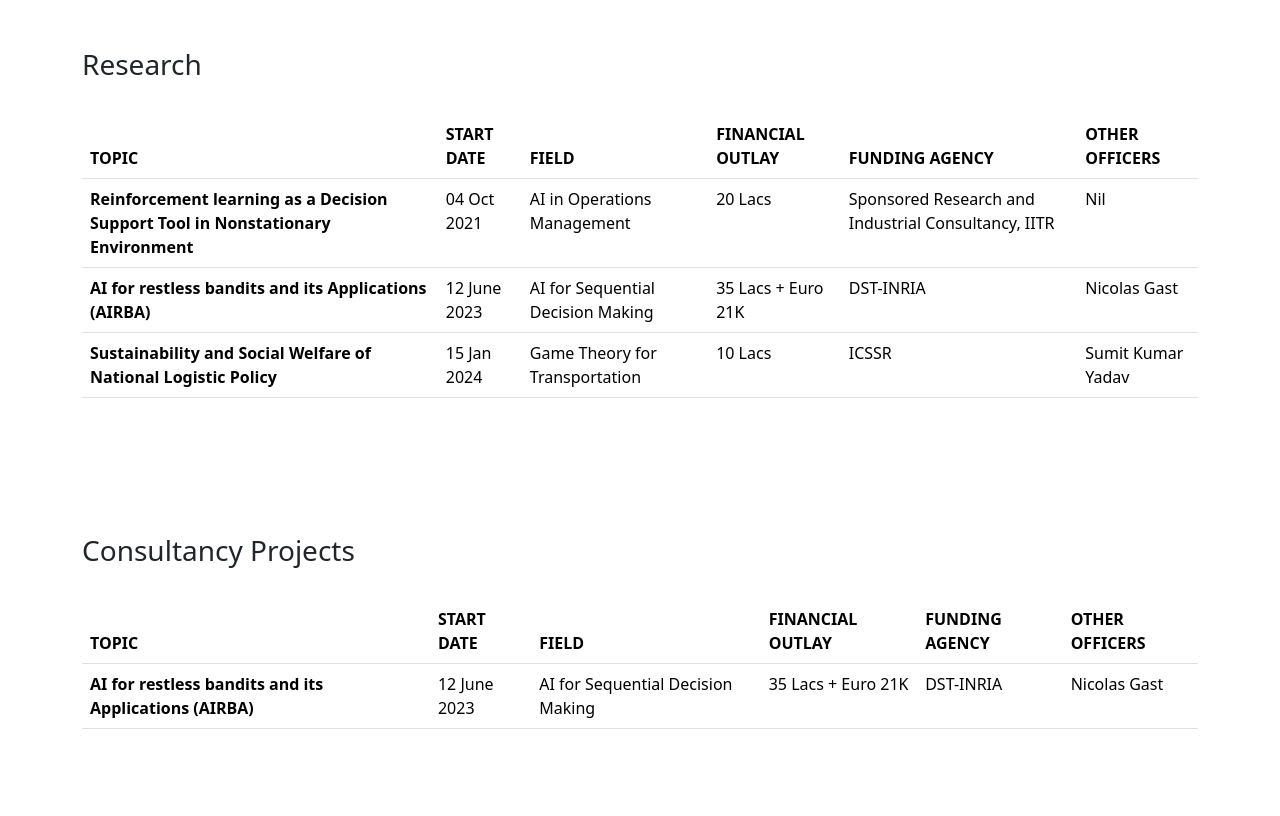
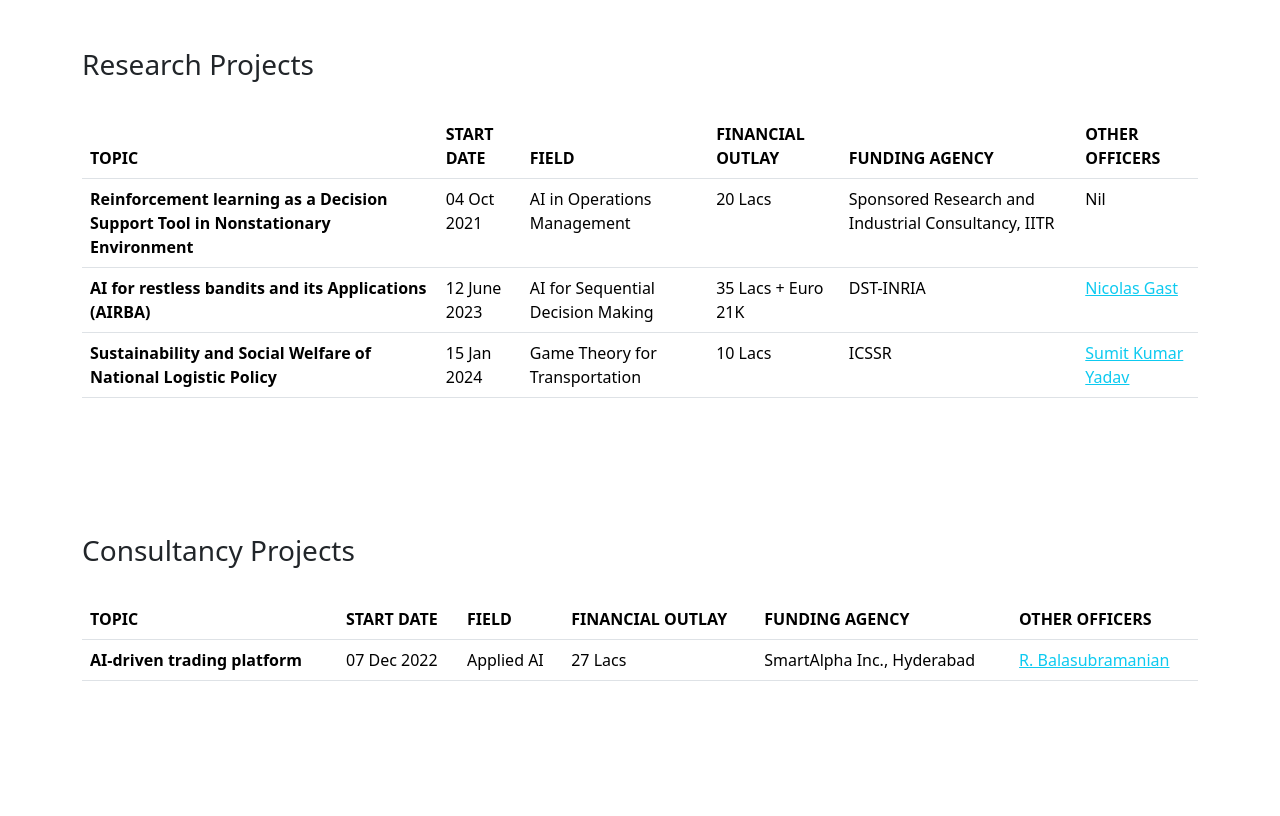
Before and after one commit to Prashant142020/AAAI-LAB, a website: page Project.html in a window 1280 px wide. Shown: the part 58-874 px from the top of the page. After the commit the page ends 827 px from the top, so only its background shows below. Drawn offline with nearby package versions, Linux system fonts and the light colour scheme.

Commit message:
fix : publications

```diff
--- a/Project.html
+++ b/Project.html
@@ -40,7 +40,7 @@
                 <a class="nav-link" href="Team.html">Team</a>
               </li>
               <li class="nav-item">
-                <a class="nav-link" href="publications.html">publications</a>
+                <a class="nav-link" href="publications.html">Publications</a>
               </li>
               <li class="nav-item">
                 <a class="nav-link" href="Training.html"> Training</a>
@@ -58,7 +58,7 @@
     </section>
 
     <section class="container py-5">
-      <h3>Research </h3>
+      <h3>Research Projects</h3>
 
       <div class="py-4">
         <table class="table">
@@ -93,7 +93,13 @@
               <td>AI for Sequential Decision Making</td>
               <td>35 Lacs + Euro 21K</td>
               <td>DST-INRIA</td>
-              <td>Nicolas Gast</td>
+              <td>
+                <a
+                  class="text-info"
+                  href="https://polaris.imag.fr/nicolas.gast/"
+                >    Nicolas Gast</a>
+
+              </td>
             </tr>
             <tr>
               <th scope="row">
@@ -103,12 +109,10 @@
               <td>Game Theory for Transportation</td>
               <td>10 Lacs</td>
               <td>ICSSR</td>
-              <td>Sumit Kumar Yadav</td>
+              <td><a class="text-info" href="https://www.iitr.ac.in/~DM/Sumit_Kumar_Yadav"> Sumit Kumar Yadav</a></td>
             </tr>
           </tbody>
         </table>
-
-
       </div>
 
       <!-- <div class="py-5">
@@ -130,7 +134,6 @@
       </div> -->
     </section>
 
-
     <section class="container py-5">
       <h3>Consultancy Projects</h3>
 
@@ -147,26 +150,17 @@
             </tr>
           </thead>
           <tbody>
-
-
             <tr>
-              <th scope="row">
-                AI for restless bandits and its Applications (AIRBA)
-              </th>
-              <td>12 June 2023</td>
-              <td>AI for Sequential Decision Making</td>
-              <td>35 Lacs + Euro 21K</td>
-              <td>DST-INRIA</td>
-              <td>Nicolas Gast</td>
+              <th scope="row">AI-driven trading platform</th>
+              <td>07 Dec 2022</td>
+              <td>Applied AI</td>
+              <td>27 Lacs</td>
+              <td>SmartAlpha Inc., Hyderabad</td>
+              <td> <a class="text-info" href="https://faculty.iitr.ac.in/~balarfma/">R. Balasubramanian</a> </td>
             </tr>
-
           </tbody>
         </table>
-
-
       </div>
-
-
 
       <!-- <div>
         <h3>Administrative Positions</h3>
```
Also changed, not shown: Contact.html (+1 -1 lines), Training.html (+1 -1 lines), publications.html (+18 -8 lines).
